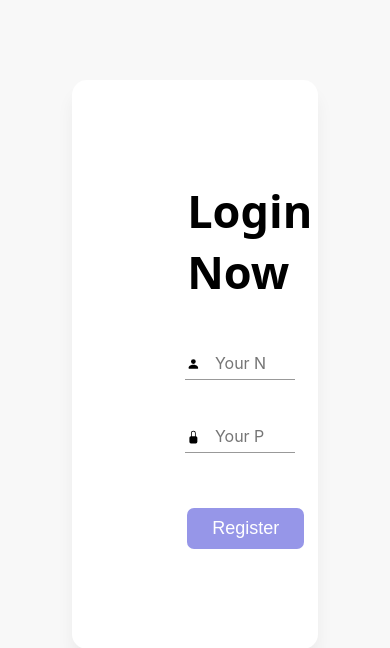
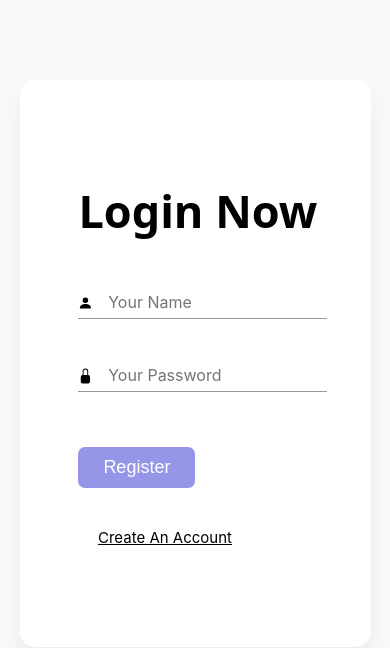
Before and after one commit to omkumarjha/SignUp-SignIn-Django, a Django app: page /home/signin in a window 390 px wide. Shown: the top 648 px of the page. Run offline with Django 4.2, Linux system fonts and the light colour scheme.

Commit message:
Made Sign Up page responsive

```diff
--- a/myproject/verify/static/verify/css/signup.css
+++ b/myproject/verify/static/verify/css/signup.css
@@ -14,7 +14,7 @@ body{
 }
 
 .signupBox{
-    max-width: 63%;
+    max-width: 58%;
     margin : 80px auto;
     display: flex;
     align-items: center;
@@ -44,7 +44,7 @@ input:focus{
 }
 
 .right img{
-    width: 100%;
+    width: 90%;
 }
 
 .signupBox .left{
@@ -56,11 +56,7 @@ input:focus{
 }
 
 .right{
-    width: 50%;
-    display: flex;
-    flex-direction: column;
-    align-items: center;
-    margin: 0 80px;
+    width: 100%;
 }
 
 .box-heading h1{
@@ -93,10 +89,52 @@ svg{
     left: 15px;
 }
 
+.already {
+    position: absolute;
+    bottom: 0;
+    margin-top: 40px;
+}
+
 .already h3{
     font-weight: 400;
     font-family: -apple-system,BlinkMacSystemFont,"Segoe UI",Roboto,"Helvetica Neue",Arial,sans-serif,"Apple Color Emoji","Segoe UI Emoji","Segoe UI Symbol";
     text-decoration: underline;
-    margin-top: 50px;
     color: black;
+    font-size: 15px;
 }
+
+.rightParent{
+    display: flex;
+    flex-direction: column;
+    height: 100%;
+    justify-content: center;
+    align-items: center;
+    position: relative;
+    width: 50%;
+    margin-right: 60px;
+}
+
+/* Responsive signup.css  */
+
+@media(max-width: 1350px){
+    .signupBox{
+        max-width: 90%;
+    }
+
+    .left{
+        width: 75% !important;
+        margin-left: 75px;
+    }
+}
+
+@media(max-width: 950px){
+    .right{
+        display: none;
+    }
+    .signupBox{
+        flex-direction: column;
+    }
+    .already{
+        position: static;
+    }
+}
--- a/myproject/verify/templates/verify/signin.html
+++ b/myproject/verify/templates/verify/signin.html
@@ -34,7 +34,13 @@
 
 {% endblock %}
 
-{% block rightBlock %}
+{% block rightBlockImg %}
     <img src="{% static 'verify/images/signin-image.jpg' %}" alt="">
 
 {% endblock %}
+
+{% block rightBlockContent %}
+    <div class="already">
+        <a href="{% url 'signup' %}"><h3>Create An Account</h3></a>
+    </div>
+{% endblock %}
--- a/myproject/verify/templates/verify/signup.html
+++ b/myproject/verify/templates/verify/signup.html
@@ -60,16 +60,21 @@
                 </form>
 
             </div>
-            <div class="right">
-                {% block rightBlock %}
-                    <img src="{% static 'verify/images/signup-image.jpg' %}" alt="">
+            <div class="rightParent">
+                <div class="right">
+                    {% block rightBlockImg %}
+                        <img src="{% static 'verify/images/signup-image.jpg' %}" alt="">
+                    {% endblock %}
+                </div>
+
+                {% block rightBlockContent %}
                     <!-- When User is already have account -->
                     <div class="already">
-                        <a href="{% url 'signin' %}"><h3>I am Already a member</h3></a>
+                    <a href="{% url 'signin' %}"><h3>I am Already a member</h3></a>
                     </div>
                 {% endblock %}
+            </div>
 
-            </div>
        </div>
     </div>
 </body>
```
